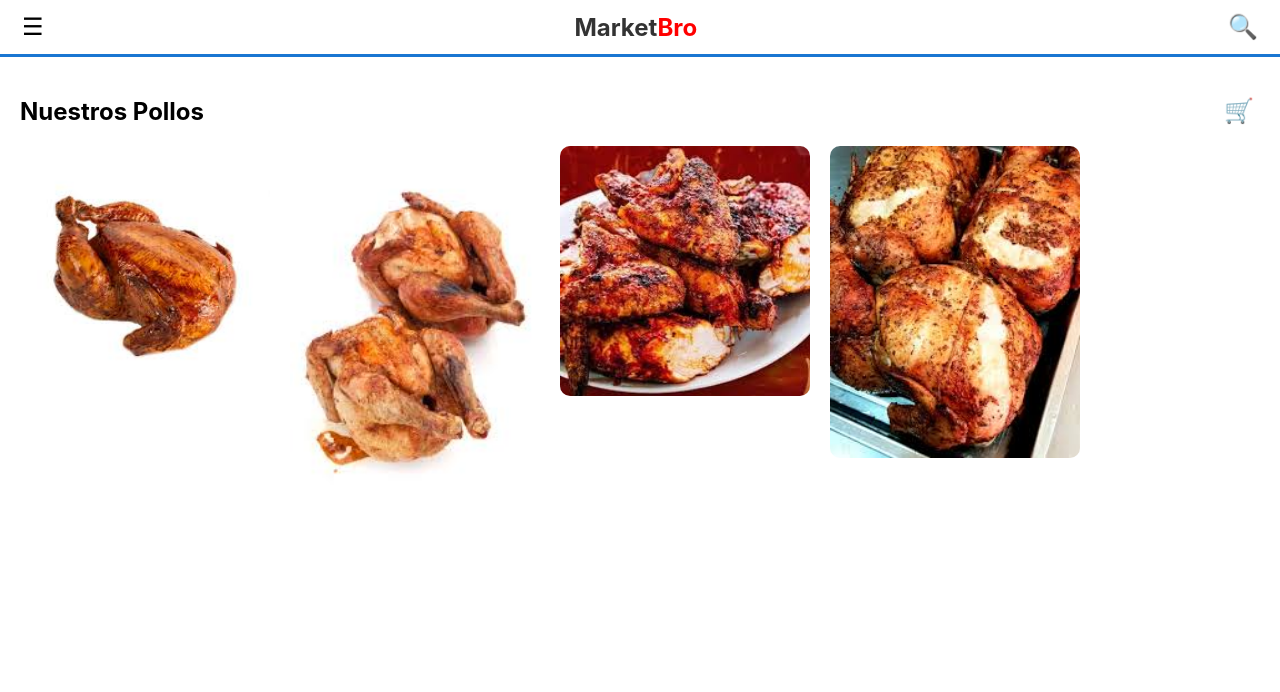
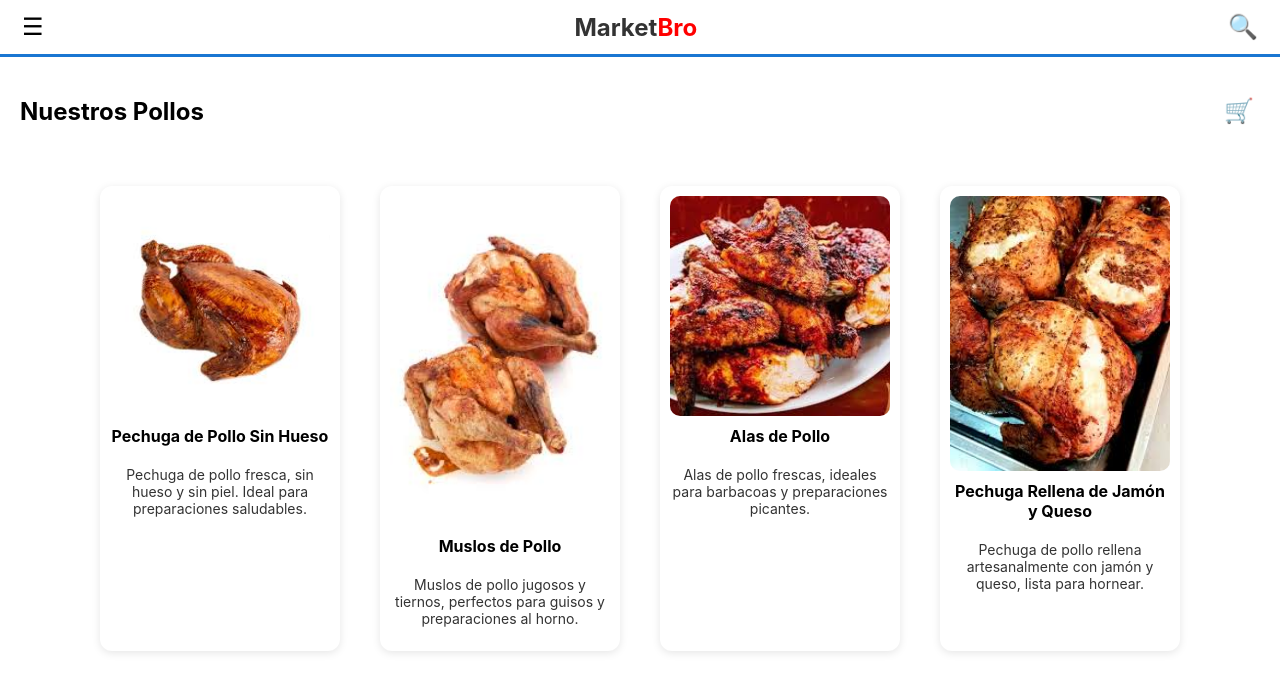
Before and after one commit to tomasgrinstein/TP-IVO, a React (Create React App) app in the folder marketbro/: page / in a window 1280 px wide. Shown: the top 692 px of the page. Built offline with nearby package versions, Linux system fonts and the light colour scheme.

Commit message:
texto de los pollos

```diff
--- a/marketbro/src/components/Pollos.jsx
+++ b/marketbro/src/components/Pollos.jsx
@@ -1,6 +1,4 @@
 import React from 'react';
-
-// Importar imágenes con extensión .jpeg
 import pollo1 from './pollo1.jpeg';
 import pollo2 from './pollo2.jpeg';
 import pollo3 from './pollo3.jpeg';
@@ -10,35 +8,68 @@ const productos = [
   {
     id: 1,
     nombre: 'Pechuga de Pollo Sin Hueso',
+    descripcion: 'Pechuga de pollo fresca, sin hueso y sin piel. Ideal para preparaciones saludables.',
     imagen: pollo1,
   },
   {
     id: 2,
     nombre: 'Muslos de Pollo',
+    descripcion: 'Muslos de pollo jugosos y tiernos, perfectos para guisos y preparaciones al horno.',
     imagen: pollo2,
   },
   {
     id: 3,
     nombre: 'Alas de Pollo',
+    descripcion: 'Alas de pollo frescas, ideales para barbacoas y preparaciones picantes.',
     imagen: pollo3,
   },
   {
     id: 4,
     nombre: 'Pechuga Rellena de Jamón y Queso',
+    descripcion: 'Pechuga de pollo rellena artesanalmente con jamón y queso, lista para hornear.',
     imagen: pollo4,
   },
 ];
 
 function Pollos() {
   return (
-    <div style={{ display: 'flex', gap: '20px', flexWrap: 'wrap' }}>
+    <div
+      style={{
+        display: 'flex',
+        justifyContent: 'center',
+        flexWrap: 'wrap',
+        gap: '40px',
+        paddingTop: '40px',
+      }}
+    >
       {productos.map((producto) => (
-        <div key={producto.id} style={{ width: '250px' }}>
+        <div
+          key={producto.id}
+          style={{
+            width: '220px',
+            backgroundColor: '#fff',
+            borderRadius: '12px',
+            boxShadow: '0 2px 8px rgba(0, 0, 0, 0.1)',
+            padding: '10px',
+            display: 'flex',
+            flexDirection: 'column',
+            alignItems: 'center',
+          }}
+        >
           <img
             src={producto.imagen}
             alt={producto.nombre}
-            style={{ width: '100%', borderRadius: '10px' }}
+            style={{
+              width: '100%',
+              borderRadius: '10px',
+              objectFit: 'cover',
+              marginBottom: '10px',
+            }}
           />
+          <h4 style={{ margin: '0 0 6px 0', textAlign: 'center' }}>{producto.nombre}</h4>
+          <p style={{ fontSize: '14px', textAlign: 'center', color: '#333' }}>
+            {producto.descripcion}
+          </p>
         </div>
       ))}
     </div>
```
